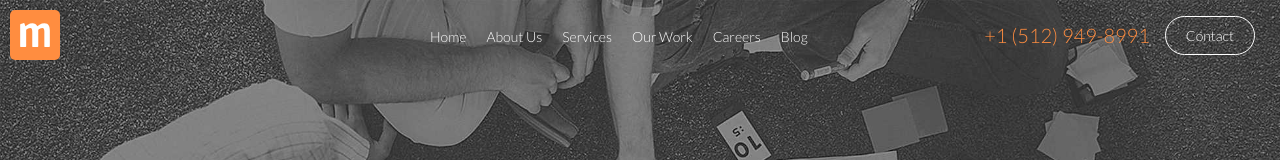
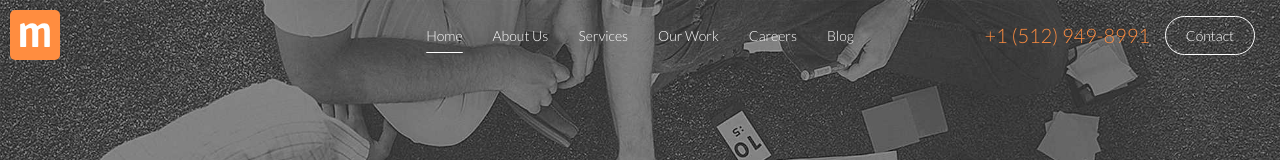
Before and after one commit to MichaelSpencer1995/moove-it-mock, a React (Create React App) app: page / in a window 1280 px wide. Shown: the top 160 px of the page. Built offline with nearby package versions, Linux system fonts and the light colour scheme.

Commit message:
nav desktop finished

```diff
--- a/public/index.html
+++ b/public/index.html
@@ -20,7 +20,7 @@
       work correctly both with client-side routing and a non-root public URL.
       Learn how to configure a non-root public URL by running `npm run build`.
     -->
-    <title>React App</title>
+    <title>Moove-it | Software Development Company</title>
   </head>
   <body>
     <noscript>
--- a/src/App.css
+++ b/src/App.css
@@ -13,3 +13,7 @@ body {
 a {
   text-decoration: none;
 }
+
+button,a:hover {
+  cursor: pointer;
+}
--- a/src/components/nav.js
+++ b/src/components/nav.js
@@ -12,12 +12,14 @@ class Nav extends Component {
         function toggleNavColors() {
             const navView = document.getElementsByClassName('nav-view')[0]
             const navLinks = document.getElementsByClassName('nav-links')
+            const navHomeLink = document.getElementsByClassName('nav-home-link')[0]
             const navContactButton = document.getElementsByClassName('nav-contact-button')[0]
 
             if(window.scrollY > 0) {
                 navView.style.background = 'white'
                 navContactButton.style.borderColor = '#ff8d40'
                 navContactButton.style.color = 'rgb(58, 58, 58)'
+                navHomeLink.style.borderColor = '#3a3a3a'
                 for(let i = 0; i < navLinks.length; i++) {
                     navLinks[i].style.color = 'black'
                 }
@@ -25,6 +27,7 @@ class Nav extends Component {
                 navView.style.background = 'transparent'
                 navContactButton.style.borderColor = 'white'
                 navContactButton.style.color = 'white'
+                navHomeLink.style.borderColor = 'white'
                 for(let i = 0; i < navLinks.length; i++) {
                     navLinks[i].style.color = 'white'
                 }
@@ -41,7 +44,7 @@ class Nav extends Component {
                     </LogoContainer>
 
                     <Links>
-                        <Link><a className='nav-links' href="#">Home</a></Link>
+                        <Link className="nav-home-link"><a className='nav-links' href="#">Home</a></Link>
                         <Link><a className='nav-links' href="#">About Us</a></Link>
                         <Link><a className='nav-links' href="#">Services</a></Link>
                         <Link><a className='nav-links' href="#">Our Work</a></Link>
@@ -83,7 +86,7 @@ const Container = styled.div`
     }
 `
 const LogoContainer = styled.div``
-const Logo = styled.div`
+const Logo = styled.a`
     display: flex;
     justify-content: center;
     align-items: center;
@@ -101,15 +104,30 @@ const Links = styled.ul`
     list-style: none;
     align-self: center;
     color: black;
+    position: relative;
+    top: 4px;
+    left: 15px;
 `
 const Link = styled.li`
-    margin-right: 20px;
+    margin-right: 30px;
+    border-bottom: transparent 1px solid;
+    border-radius: 1px;
+    padding-bottom: 8px;
+    transition: border-bottom-color 0.2s ease;
+    white-space: nowrap;
 
     a {
         font-size: 14px;
         font-weight: 300;
         text-decoration: none;
         color: white;
+    }
+    &:first-child {
+        border-color: white;
+    }
+    &:hover {
+        cursor: pointer;
+        border-bottom-color: #b9b9b9;
     }
 `
 const ContactInfo = styled.div`
@@ -119,8 +137,11 @@ const ContactInfo = styled.div`
 `
 const PhoneNumber = styled.a`
     color: #ff8d40;
-    font-size: 20px;
+    font-size: 19.9999px;
     font-weight: 300;
+    &:hover {
+        text-decoration: underline;
+    }
 `
 const ContactButton = styled.button`
     margin-left: 15px;
@@ -132,6 +153,11 @@ const ContactButton = styled.button`
     background: transparent;
     font-size: 14px;
     font-weight: 300;
+    transition: border-bottom-color 0.2s ease;
+    &:hover {
+        border-color: #ff8d40 !important;
+        color: white !important;
+    }
 `
 
 export default Nav
```
